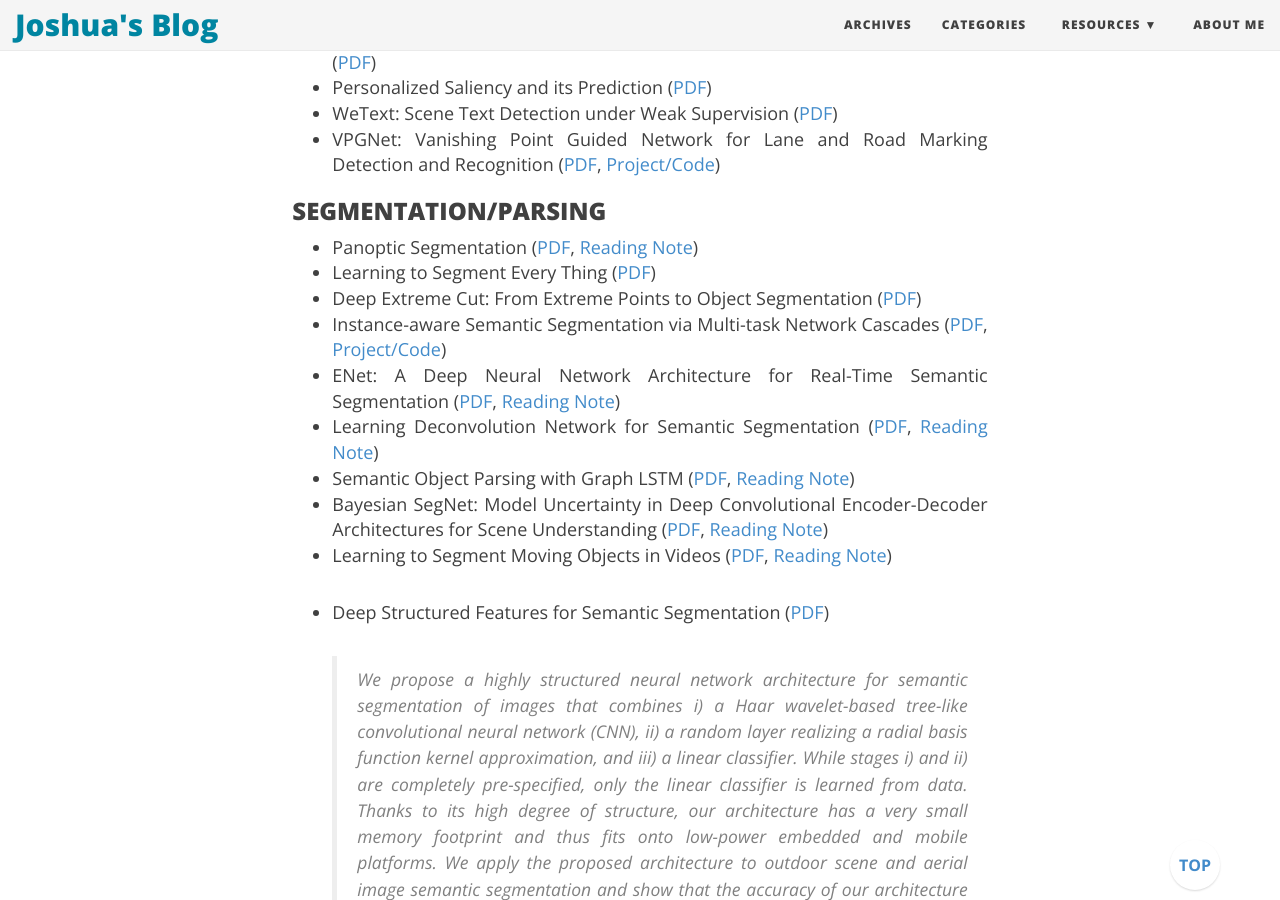
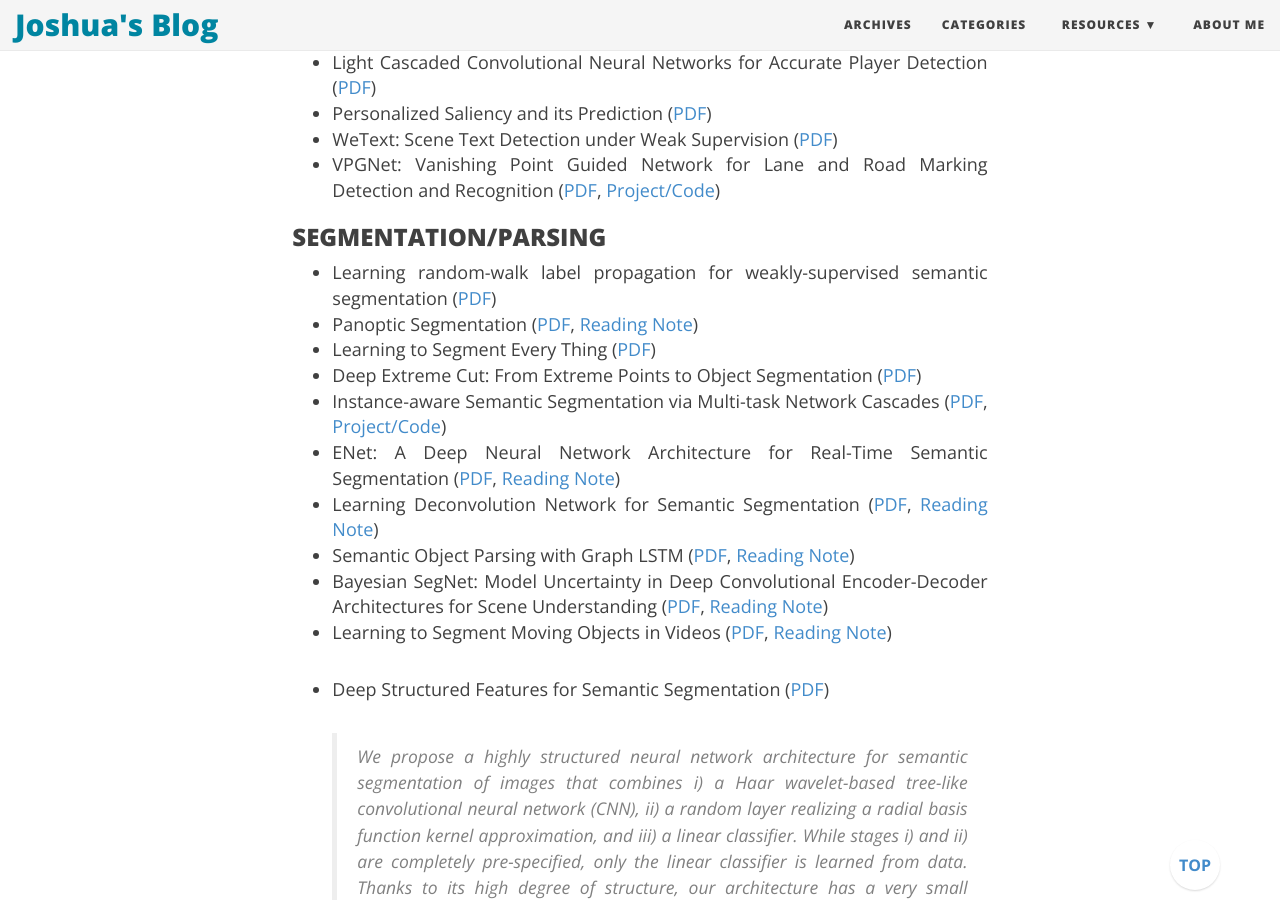
Before and after one commit to joshua19881228/joshua19881228.github.io, a Jekyll site: the page built from _posts/Computer_Vision/2016-08-25-my-jumble-of-computer-vision.md, in a window 1280 px wide and 900 px high, scrolled down 3693 px. Built offline with Jekyll 4.4.1, drawn with Linux system fonts in a browser that asks for light colours; nearby versions of some CDN libraries; formulas are drawn with MathJax 3; comment, search, counter and statistics services are not loaded; some of the changed text lies outside the part shown.

Commit message:
update post

```diff
--- a/_posts/Computer_Vision/2016-08-25-my-jumble-of-computer-vision.md
+++ b/_posts/Computer_Vision/2016-08-25-my-jumble-of-computer-vision.md
@@ -15,6 +15,7 @@
 
 ### OBJECT/SALIENCY DETECTOIN
 
+* Object Detection in Videos by Short and Long Range Object Linking ([PDF](https://arxiv.org/abs/1801.09823))
 * Learning a Rotation Invariant Detector with Rotatable Bounding Box ([PDF](https://arxiv.org/abs/1711.09405), [Project/Code](https://github.com//liulei01/DRBox))
 * Detecting Curve Text in the Wild: New Dataset and New Solution ([PDF](https://arxiv.org/abs/1712.02170), [Project/Code](https://github.com//Yuliang-Liu/Curve-Text-Detector#curve-text-detector))
 * Single Shot Text Detector with Regional Attention ([PDF](https://arxiv.org/abs/1709.00138), [Project/Code](https://github.com//BestSonny/SSTD))
@@ -84,6 +85,7 @@
 
 ### SEGMENTATION/PARSING ###
 
+* Learning random-walk label propagation for weakly-supervised semantic segmentation ([PDF](https://arxiv.org/abs/1802.00470))
 * Panoptic Segmentation ([PDF](https://arxiv.org/abs/1801.00868), [Reading Note](https://joshua19881228.github.io/2018-01-08-Panoptic_Segmentation/))
 * Learning to Segment Every Thing ([PDF](https://arxiv.org/abs/1711.10370))
 * Deep Extreme Cut: From Extreme Points to Object Segmentation ([PDF](https://arxiv.org/abs/1711.09081))
@@ -198,6 +200,7 @@
 
 ### ACTION RECOGNITION/EVENT DETECTION/VIDEO ###
 
+* Learning Video-Story Composition via Recurrent Neural Network ([PDF](https://arxiv.org/abs/1801.10281))
 * Real-world Anomaly Detection in Surveillance Videos ([PDF](https://arxiv.org/abs/1801.04264))
 * Fully-Coupled Two-Stream Spatiotemporal Networks for Extremely Low Resolution Action Recognition ([PDF](https://arxiv.org/abs/1801.03983))
 * Deep Reinforcement Learning for Unsupervised Video Summarization with Diversity-Representativeness Reward ([PDF](https://arxiv.org/abs/1801.00054), [Project/Code](https://github.com//KaiyangZhou/vsumm-reinforce))
@@ -313,6 +316,7 @@
 
 ### CNN AND DEEP LEARNING ###
 
+* Visual Interpretability for Deep Learning: a Survey ([PDF]())
 * Threat of Adversarial Attacks on Deep Learning in Computer Vision: A Survey ([PDF](https://arxiv.org/abs/1801.00553))
 * CNNs are Globally Optimal Given Multi-Layer Support ([PDF](https://arxiv.org/abs/1712.02501))
 * Take it in your stride: Do we need striding in CNNs? ([PDF](https://arxiv.org/abs/1712.02502))
```
